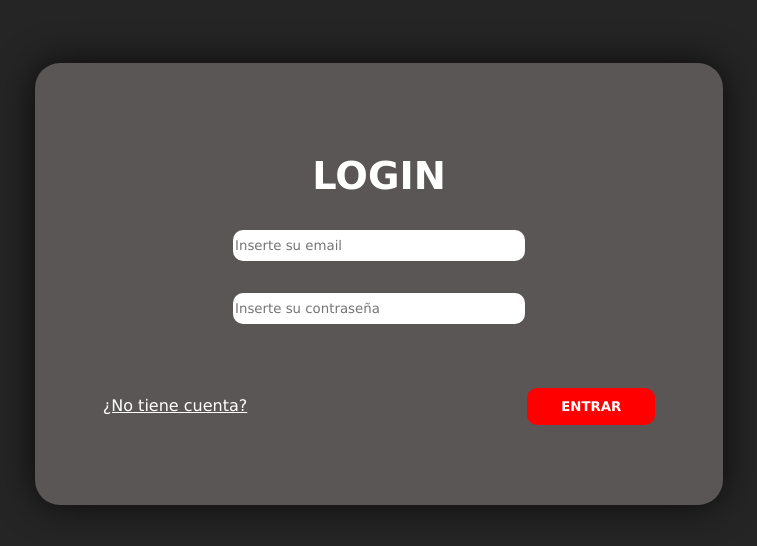
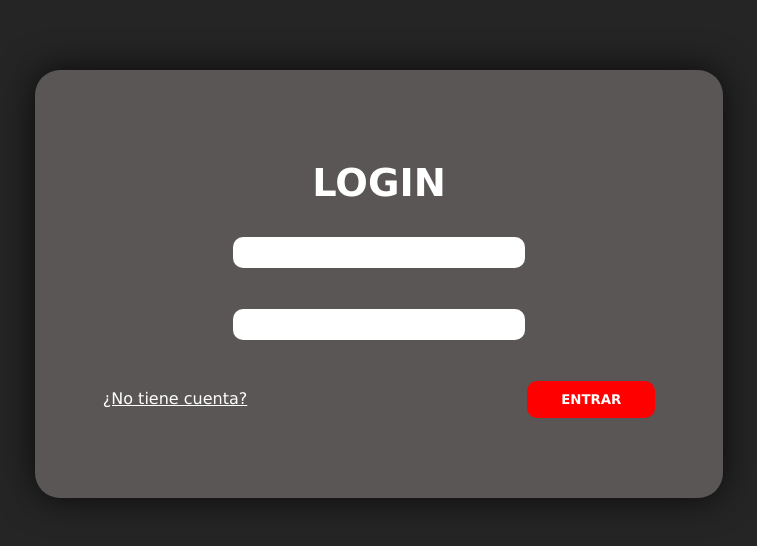
Before and after one commit to AlbertoDeTeresaChaves/TFG, an Angular app in the folder global-education/: page /login in a window 1280 px wide. Shown: the part 116-662 px from the top of the page, without its empty margins (261-1018 px from the left). Built offline with nearby package versions, Linux system fonts and the light colour scheme.

Commit message:
Agregando al Form Login el modo Reactivo

```diff
--- a/global-education/src/app/components/login/login.component.html
+++ b/global-education/src/app/components/login/login.component.html
@@ -1,14 +1,32 @@
 <div class="general-container">
     <div class="login-container">
         <h1 align="center">LOGIN</h1>
-        <form method="post">
+        <!-- <form method="post">
             <input type="email" placeholder="Inserte su email"><br>
             <input type="password" name="" id="" placeholder="Inserte su contraseña">
             <div class="boton">
                 <a href="">¿No tiene cuenta?</a>
                 <button type="submit" routerLink="home" >ENTRAR</button>
             </div>
+        </form> -->
+        <form method="post" [formGroup]="loginForm" (ngSubmit)="onSubmit()">
+            <div class="errors">
+            <input type="email" formControlName="email">
+
+                @if(loginForm.controls.email.invalid && loginForm.controls.email.touched){
+                <p>Email invalido</p>
+         }
+            </div>
+            <div class="errors">
+            <input type="text" formControlName="password">
+                @if(loginForm.controls.password.invalid && loginForm.controls.password.touched){
+                    <p>Contraseña invalida</p>
+                }
+            </div>
+            <div class="boton">
+                <a href="">¿No tiene cuenta?</a>
+                <button type="submit" routerLink="home" [disabled]="!loginForm.valid">ENTRAR</button>
+            </div>
         </form>
-
     </div>
 </div>
--- a/global-education/src/app/components/login/login.component.scss
+++ b/global-education/src/app/components/login/login.component.scss
@@ -22,7 +22,6 @@ h1{
     margin-bottom:2rem;
 }
 input{
-    margin-bottom:2rem;
     height: 1.8rem;
     width: 18rem;
     border-radius:10px;
@@ -30,15 +29,22 @@ input{
     font-family: Verdana, Geneva, Tahoma, sans-serif;
 }
 
+.errors{
+    margin: 0.5rem;
+    height: 4rem;
+}
+
+.errors p{
+    margin: .2rem;
+    color: white;
+}
 form{
     text-align: center;
     padding-bottom: 1rem ;
     width: 35rem;
 }
 
-.boton{
-    margin-top: 2rem;
-}
+
 .boton a{
     margin-right: 50%;
     color: white;
--- a/global-education/src/app/components/login/login.component.ts
+++ b/global-education/src/app/components/login/login.component.ts
@@ -1,12 +1,24 @@
 import { Component } from '@angular/core';
+import { EmailValidator, FormControl, FormGroup, ReactiveFormsModule, Validators } from '@angular/forms';
 
 @Component({
   selector: 'app-login',
   standalone: true,
-  imports: [],
+  imports: [ReactiveFormsModule],
   templateUrl: './login.component.html',
   styleUrl: './login.component.scss'
 })
 export class LoginComponent {
 
+  constructor(){}
+
+  loginForm = new FormGroup({
+    email : new FormControl('',[Validators.email, Validators.required]),
+    password : new FormControl('',Validators.required)
+
+  })
+
+  onSubmit(){
+    console.log("HGola")
+  }
 }
```
